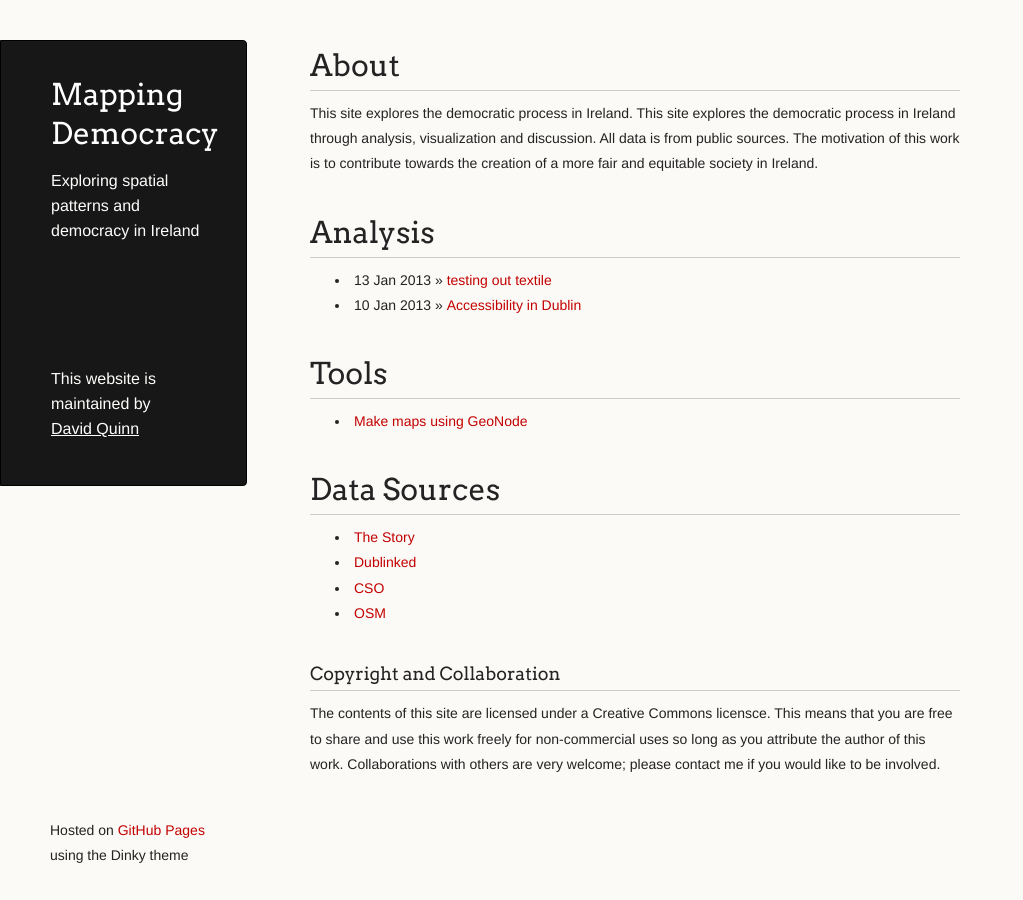
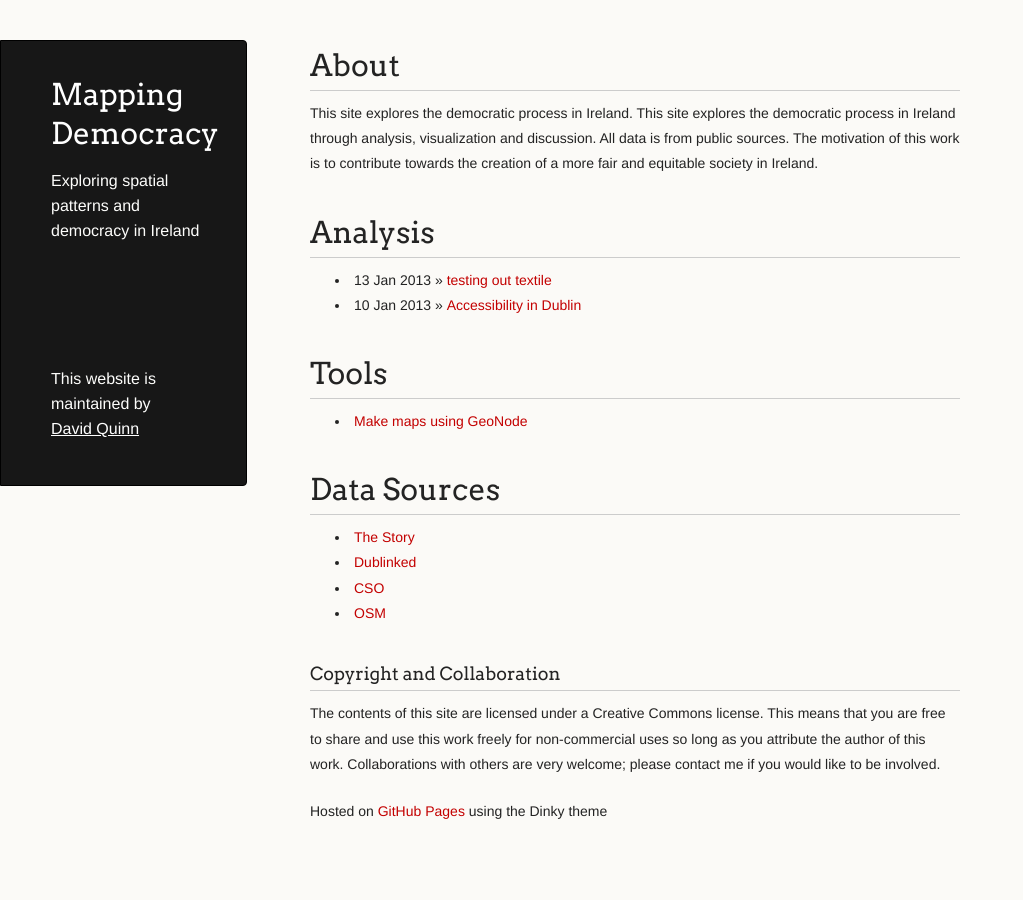
Before and after one commit to djq/mapping_democracy, a Jekyll site: the page built from index.html, in a window 1280 px wide. Shown: the whole page, without its empty margins (0-1023 px from the left). Built offline with Jekyll 4.4.1, drawn with Linux system fonts in a browser that asks for light colours; Markdown is read by kramdown in place of the engine named in the settings.

```diff
--- a/_layouts/default.html
+++ b/_layouts/default.html
@@ -50,13 +50,10 @@
 
 <h3>Copyright and Collaboration</h3>
 
-<p>The contents of this site are licensed under a Creative Commons licensce. This means that you are free to share and use this work freely for non-commercial uses so long as you attribute the author of this work. Collaborations with others are very welcome; please contact me if you would like to be involved. </p>
+<p>The contents of this site are licensed under a Creative Commons license. This means that you are free to share and use this work freely for non-commercial uses so long as you attribute the author of this work. Collaborations with others are very welcome; please contact me if you would like to be involved. </p>
 
-
+      <p><small>Hosted on <a href="https://pages.github.com">GitHub Pages</a> using the Dinky theme</small></p>
       </section>
-      <footer>
-        <p><small>Hosted on <a href="https://pages.github.com">GitHub Pages</a> using the Dinky theme</small></p>
-      </footer>
     </div>
     <!--[if !IE]><script>fixScale(document);</script><![endif]-->
 
```
